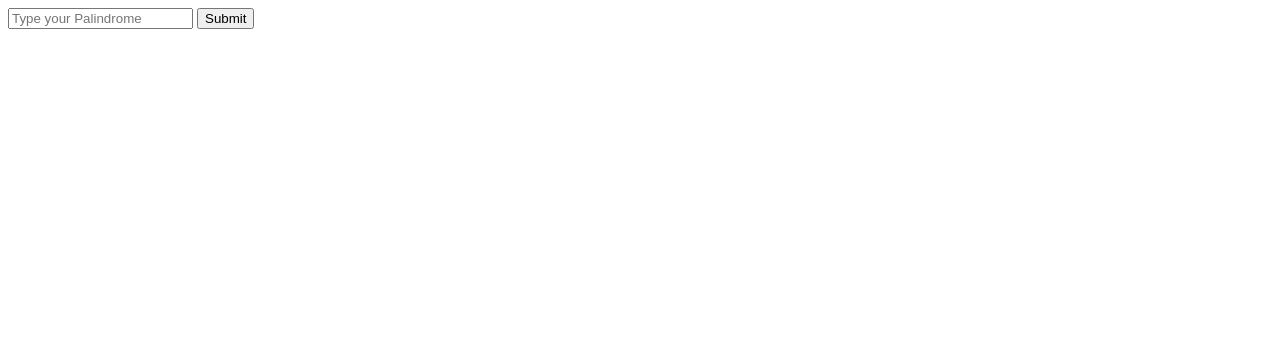
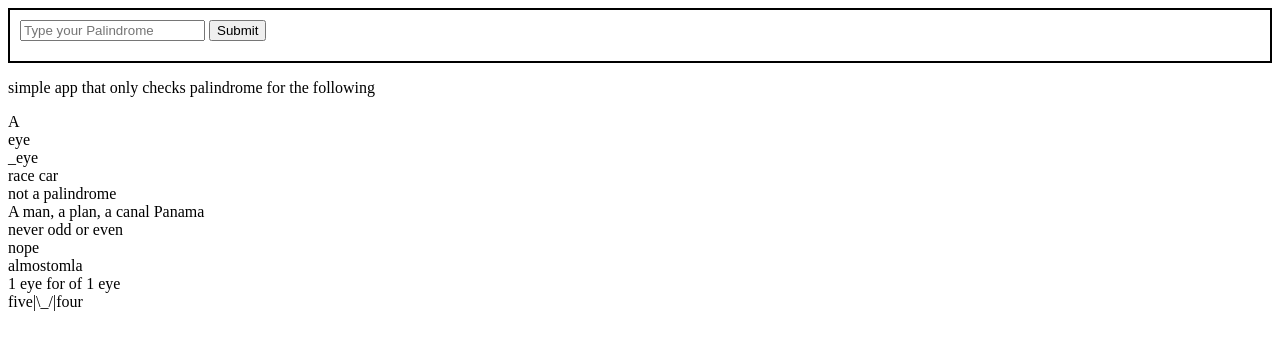
Before and after one commit to wizcudi/PalindromeCheck, a plain HTML site: page index.html in a window 1280 px wide. Drawn offline with Linux system fonts and the light colour scheme.

Commit message:
added some styles and instructions

```diff
--- a/index.html
+++ b/index.html
@@ -8,6 +8,8 @@
 </head>
 <body>
 
+    <div class="form-div">
+        <div>
             <input
         type="text"
         min="0"
@@ -18,8 +20,38 @@
         <button id="check-btn" type="submit">
             Submit
         </button>
+        </div>
 
         <div id="result"></div>
+    </div>
+    <div>
+        <p>
+            simple app that only checks palindrome for the following
+        </p>
+        <p>
+            A
+            <br>
+            eye
+            <br>
+            _eye
+            <br>
+            race car
+            <br>
+            not a palindrome
+            <br>
+            A man, a plan, a canal Panama
+            <br>
+            never odd or even
+            <br>
+            nope
+            <br>
+            almostomla
+            <br>
+            1 eye for of 1 eye
+            <br>
+            five|\_/|four
+        </p>
+    </div>
 
     <script src="./script.js"></script>
 </body>
--- a/script.js
+++ b/script.js
@@ -51,7 +51,7 @@ const checkBtnClick =()=>{
       break;
 
     case regexPanama.test(userInput.value):
-      resultDiv.textContent = "A man, a plan, a canal. Panama is a palindrome"
+      resultDiv.textContent = "A man, a plan, a canal Panama is a palindrome"
       break;
 
     case regexOddEven.test(userInput.value):
@@ -67,11 +67,11 @@ const checkBtnClick =()=>{
       break;
 
     case regexMyAge.test(userInput.value):
-      resultDiv.textContent="My age is 0, 0 si ega ym. is a palindrome"
+      resultDiv.textContent="My age is 0, 0 si ega ym is a palindrome"
       break;
 
     case regex1Eye.test(userInput.value):
-      resultDiv.textContent="1 eye for of 1 eye. is not a palindrome"
+      resultDiv.textContent="1 eye for of 1 eye is not a palindrome"
       break;
 
     case regexEmoticon.test(userInput.value):
@@ -92,15 +92,3 @@ const checkBtnClick =()=>{
 
 // listens for click on .check-btn, checkBtnClick() will run
 button.addEventListener("click", checkBtnClick)
-
-
-
-// // condition checks if user input is empty
-  // if(userInput.value ===""){
-  //   // if true the .result html div will out this string
-  //   resultDiv.textContent = "Please input a value"
-  //   // condition checks if input by user matches regex
-  // } else if(regex.test(userInput.value)){
-  //   // if true string below will show
-  //   resultDiv.textContent = "A is a palindrome"
-  // }
--- a/styles.css
+++ b/styles.css
@@ -0,0 +1,8 @@
+.form-div{
+    border: solid black 2px;
+    padding: 10px;
+
+    display: flex;
+    flex-direction: column;
+    row-gap: 10px;
+}
```
Lines whose indentation alone changed are shown as unchanged.
